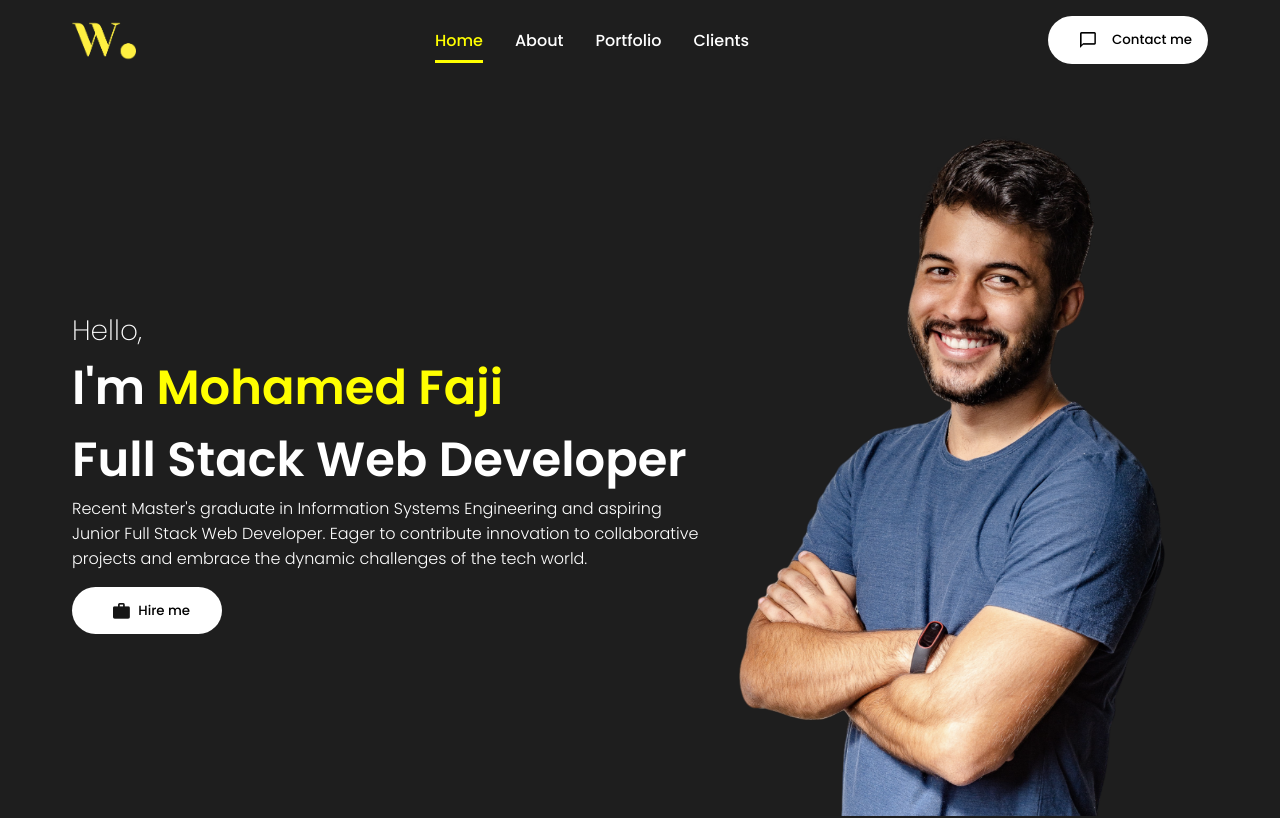
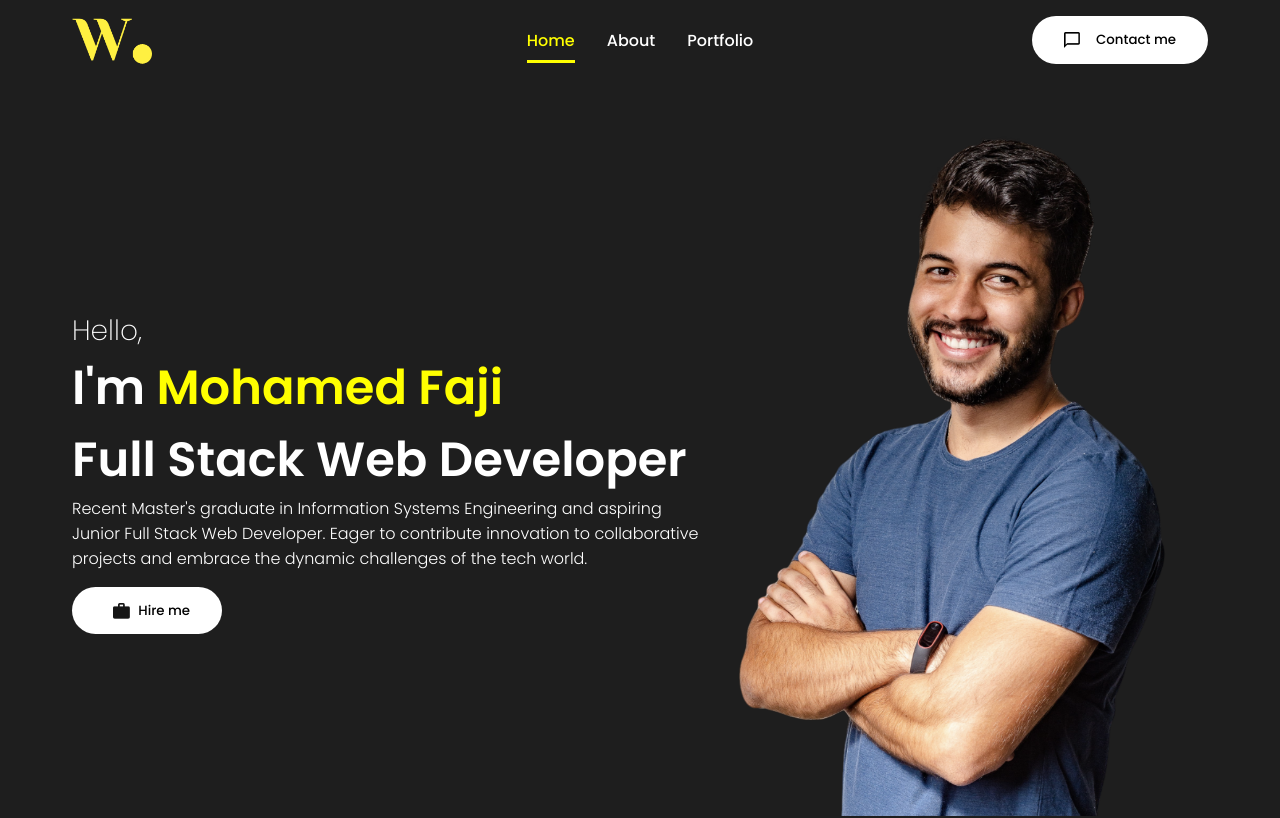
Before and after one commit to MedFaji/portfolio-v2, a React (Create React App) app: page / in a window 1280 px wide. Shown: the top 818 px of the page. Built offline with nearby package versions, Linux system fonts and the light colour scheme.

Commit message:
remove clients section

```diff
--- a/src/components/Contact/Contact.js
+++ b/src/components/Contact/Contact.js
@@ -66,7 +66,7 @@ const Contact = () => {
 
   return (
     <section id="contact-page">
-      <div id="clients">
+      {/* <div id="clients">
         <h1 className="clients-page-title">My clients</h1>
         <p className="clients-desc">
           Lorem Ipsum is simply dummy text of the printing and typesetting
@@ -79,7 +79,7 @@ const Contact = () => {
           <img src={facebook} alt="facebook" className="client-img" />
           <img src={microsoft} alt="microsoft" className="client-img" />
         </div>
-      </div>
+      </div> */}
       <div id="contact">
         <h1 className="clients-page-title">Contact Me</h1>
         <p className="clients-desc">
--- a/src/components/NavBar/NavBar.css
+++ b/src/components/NavBar/NavBar.css
@@ -16,9 +16,12 @@
 .logo {
   object-fit: cover;
   height: 3rem;
-  width: 4rem;
+  width: 5rem;
 }
 
+.desktop-menu-btn span {
+  padding-right: 1rem;
+}
 .desktop-menu-list-item {
   margin: 1rem;
   cursor: pointer;
@@ -93,3 +96,7 @@
     display: none;
   }
 }
+
+.desktop-menu {
+  margin-left: 6rem;
+}
--- a/src/components/NavBar/NavBar.js
+++ b/src/components/NavBar/NavBar.js
@@ -44,7 +44,7 @@ const NavBar = () => {
         >
           Portfolio
         </Link>
-        <Link
+        {/* <Link
           activeClass="active"
           to="clients"
           spy={true}
@@ -54,7 +54,7 @@ const NavBar = () => {
           className="desktop-menu-list-item"
         >
           Clients
-        </Link>
+        </Link> */}
       </div>
 
       <button
@@ -66,7 +66,7 @@ const NavBar = () => {
         }}
       >
         <img src={contact_img} className="desktop-menu-img" alt="Logo" />
-        Contact me
+        <span>Contact me</span>
       </button>
 
       <img
@@ -120,7 +120,7 @@ const NavBar = () => {
         >
           Portfolio
         </Link>
-        <Link
+        {/* <Link
           activeClass="active"
           to="clients"
           spy={true}
@@ -133,7 +133,7 @@ const NavBar = () => {
           }}
         >
           Clients
-        </Link>
+        </Link> */}
         <Link
           activeClass="active"
           to="contact"
```
